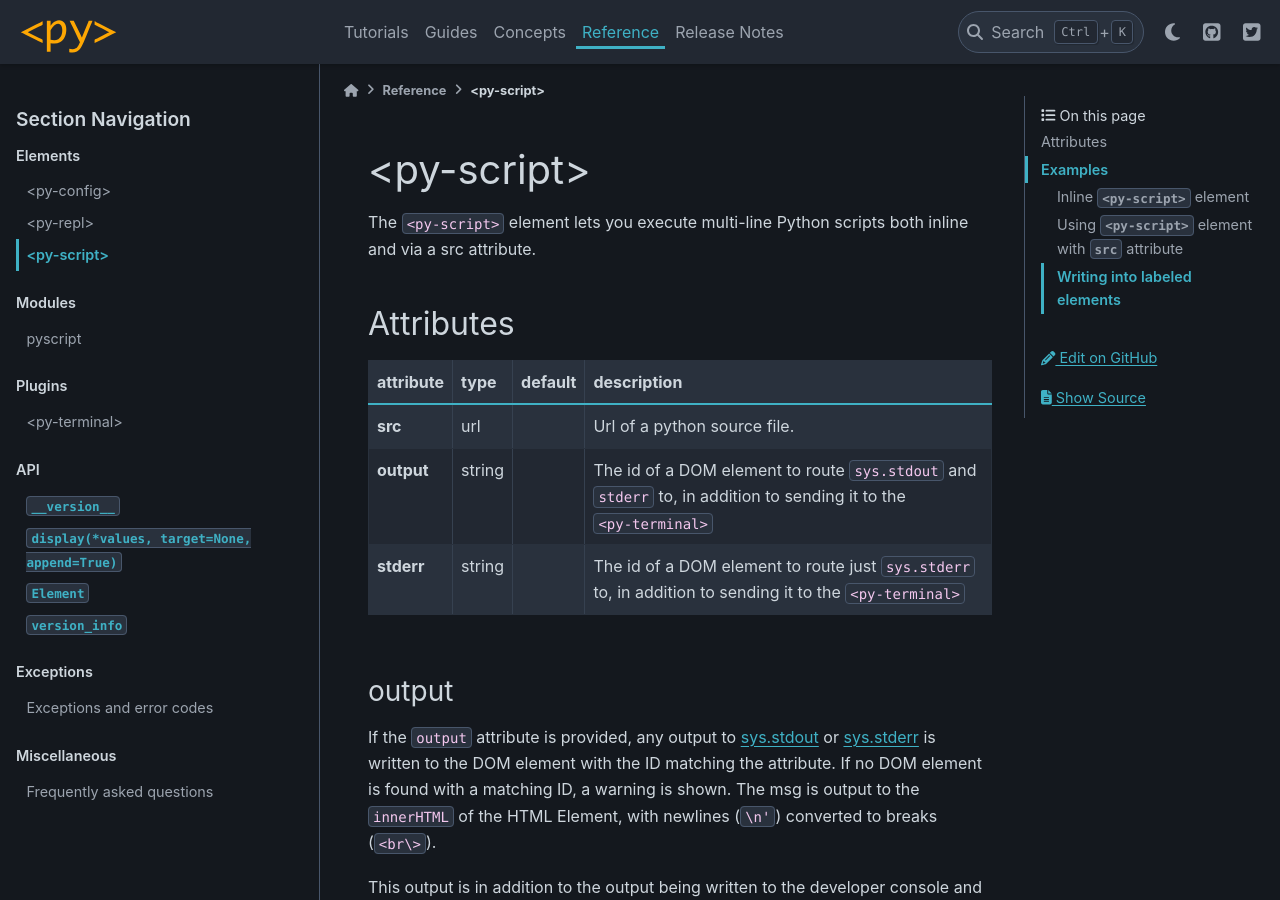
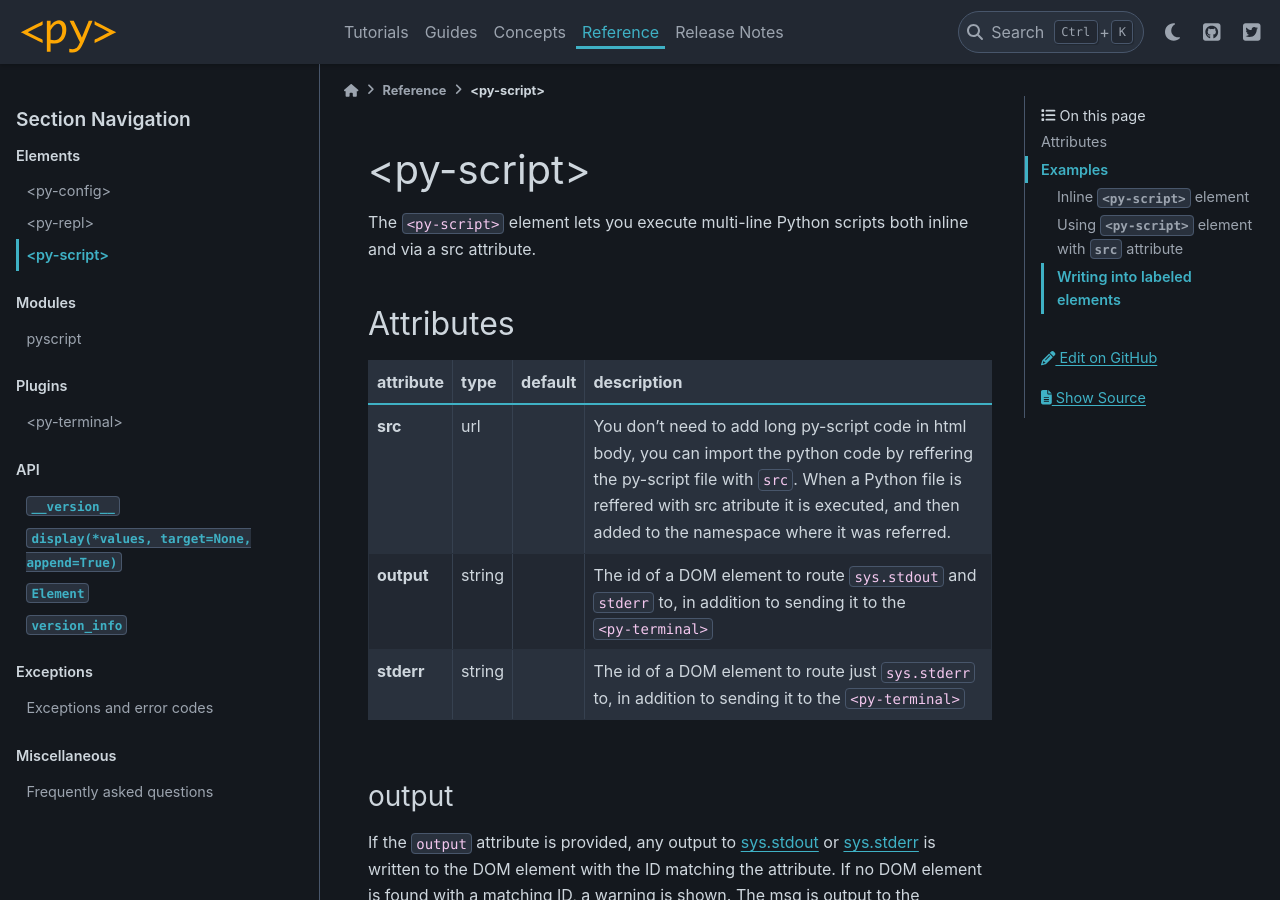
Before and after one commit to pyscript/pyscript, a Sphinx documentation site: the page built from docs/reference/elements/py-script.md, in a window 1280 px wide and 900 px high. Built offline with Sphinx 7.4.7 and the PyData theme 0.15.4, drawn with Linux system fonts in a browser that asks for light colours.

Commit message:
Added description of src attribute to py-script

```diff
--- a/docs/reference/elements/py-script.md
+++ b/docs/reference/elements/py-script.md
@@ -6,7 +6,7 @@ The `<py-script>` element lets you execute multi-line Python scripts both inline
 
 | attribute | type   | default | description                  |
 |-----------|--------|---------|------------------------------|
-| **src**   | url    |         | Url of a python source file. |
+| **src**   | url    |         | You don't need to add long py-script code in html body, you can import the python code by reffering the py-script file with `src`. When a Python file is reffered with src atribute it is executed, and then added to the namespace where it was referred. |
 | **output**| string |         | The id of a DOM element to route `sys.stdout` and `stderr` to, in addition to sending it to the `<py-terminal>`|
 | **stderr**| string |         | The id of a DOM element to route just `sys.stderr` to, in addition to sending it to the `<py-terminal>`|
 
```
